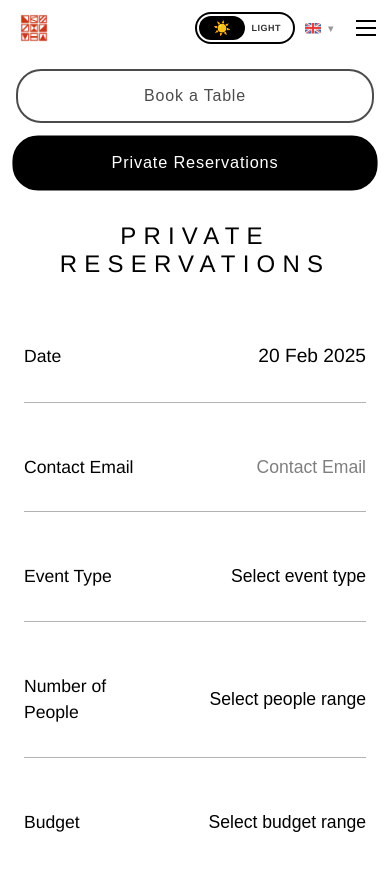
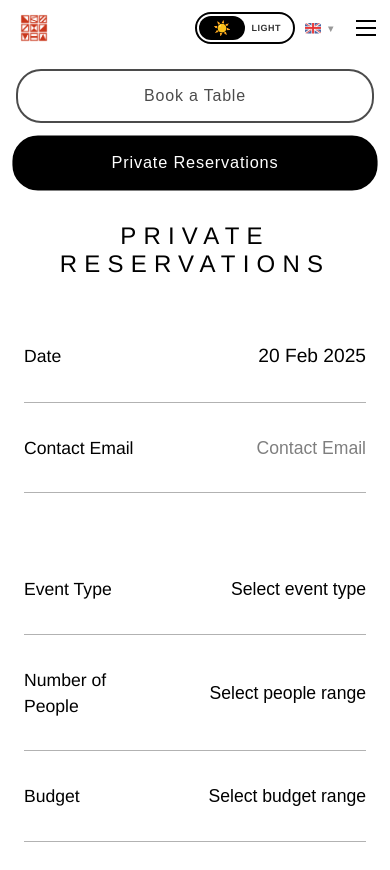
Before and after one commit to Smiljanic19A/tanin, a Vue app: page /reservations in a window 390 px wide. Both pictures are taken after a click on the button "Private Reservations". Shown: the top 870 px of the page. Built offline with nearby package versions, Linux system fonts and the light colour scheme; a web font is replaced by a local one.

Commit message:
Refactor ReservationsView to improve the layout of the private reservation form. Organize form fields into rows for better usability, and enhance styles for responsiveness across devices. Update class structures for a more consistent design.

```diff
--- a/src/views/ReservationsView.vue
+++ b/src/views/ReservationsView.vue
@@ -108,9 +108,11 @@
               </transition>
             </h2>
 
-            <div class="booking-form">
+            <div class="booking-form private-form">
+              <!-- Row 1: Date and Contact Email -->
+              <div class="form-row">
                 <!-- Date Selection -->
-              <div class="form-group">
+                <div class="form-group form-group-half">
                   <label>
                     <transition name="slide-text" mode="out-in">
                       <span :key="currentLanguage + 'reservations.bookingForm.date'">{{ $t('reservations.bookingForm.date') }}</span>
@@ -122,7 +124,7 @@
                 </div>
 
                 <!-- Contact Email -->
-              <div class="form-group">
+                <div class="form-group form-group-half">
                   <label>
                     <transition name="slide-text" mode="out-in">
                       <span :key="currentLanguage + 'reservations.privateForm.email'">{{ $t('reservations.privateForm.email') }}</span>
@@ -135,9 +137,12 @@
                     :placeholder="$t('reservations.privateForm.email')"
                   />
                 </div>
+              </div>
 
+              <!-- Row 2: Event Type, Number of People, and Budget -->
+              <div class="form-row">
                 <!-- Event Type -->
-              <div class="form-group">
+                <div class="form-group form-group-third">
                   <label>
                     <transition name="slide-text" mode="out-in">
                       <span :key="currentLanguage + 'reservations.privateForm.eventType'">{{ $t('reservations.privateForm.eventType') }}</span>
@@ -152,7 +157,7 @@
                 </div>
 
                 <!-- Number of People -->
-              <div class="form-group">
+                <div class="form-group form-group-third">
                   <label>
                     <transition name="slide-text" mode="out-in">
                       <span :key="currentLanguage + 'reservations.privateForm.peopleRange'">{{ $t('reservations.privateForm.peopleRange') }}</span>
@@ -167,7 +172,7 @@
                 </div>
 
                 <!-- Budget -->
-              <div class="form-group">
+                <div class="form-group form-group-third">
                   <label>
                     <transition name="slide-text" mode="out-in">
                       <span :key="currentLanguage + 'reservations.privateForm.budget'">{{ $t('reservations.privateForm.budget') }}</span>
@@ -179,6 +184,7 @@
                       {{ budgetRange.label }}
                     </option>
                   </select>
+                </div>
               </div>
 
               <!-- Message -->
@@ -763,6 +769,27 @@ export default {
   transform: translateY(0);
 }
 
+/* Desktop-only private form row layout */
+.private-form {
+  max-width: 800px;
+  width: 100%;
+}
+
+.form-row {
+  display: flex;
+  gap: 3rem;
+  width: 100%;
+  margin-bottom: 2rem;
+}
+
+.form-group-half {
+  flex: 1;
+}
+
+.form-group-third {
+  flex: 1;
+}
+
 .coming-soon {
   font-size: 1.2rem;
   opacity: 0.7;
@@ -1142,6 +1169,22 @@ export default {
     transform: translateY(-1px);
   }
 
+  /* Mobile override for private form - single column layout */
+  .private-form {
+    max-width: 100%;
+  }
+
+  .form-row {
+    display: flex;
+    flex-direction: column;
+    gap: 0;
+  }
+
+  .form-group-half,
+  .form-group-third {
+    flex: none;
+  }
+
   .coming-soon {
     color: var(--text-color);
     text-shadow: none;
```
Lines whose indentation alone changed are shown as unchanged.
